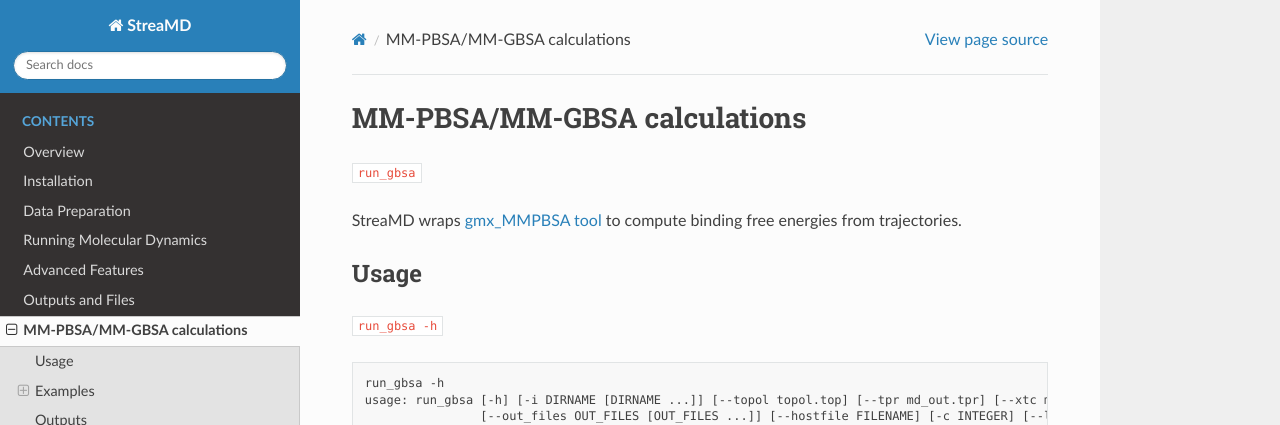
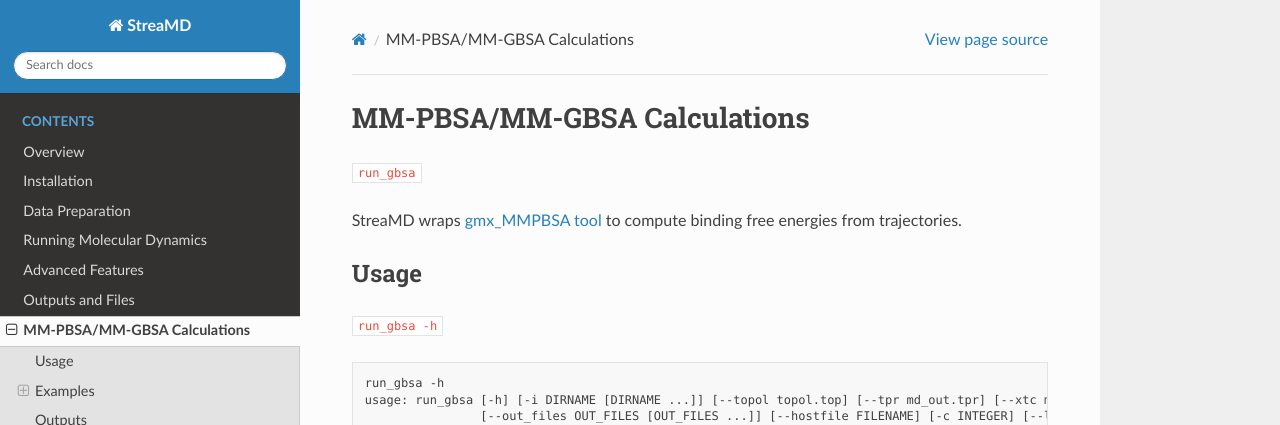
Before and after one commit to ci-lab-cz/streamd, a Sphinx documentation site: the page built from docs/mm_pbsa.md, in a window 1280 px wide and 900 px high. Shown: the top 425 px of the window. Built offline with Sphinx 7.4.7 and the Read the Docs theme 3.1.0, drawn with Linux system fonts in a browser that asks for light colours.

Commit message:
uodate mmgbsa docs info

```diff
--- a/docs/mm_pbsa.md
+++ b/docs/mm_pbsa.md
@@ -1,4 +1,4 @@
-# MM-PBSA/MM-GBSA calculations
+# MM-PBSA/MM-GBSA Calculations
 `run_gbsa`
 
 StreaMD wraps [gmx_MMPBSA tool](https://valdes-tresanco-ms.github.io/gmx_MMPBSA/dev/) to compute binding free energies from trajectories.
```
